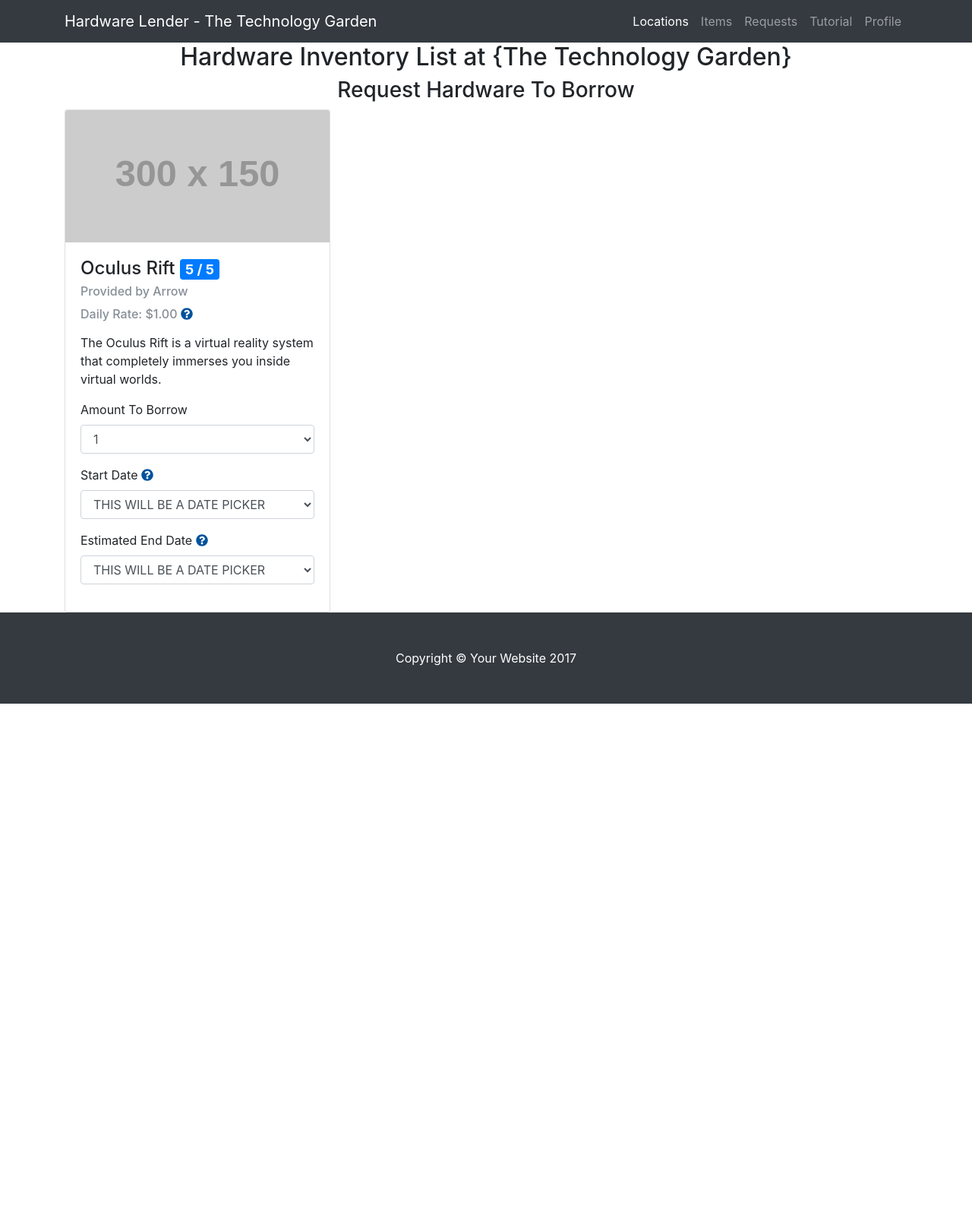
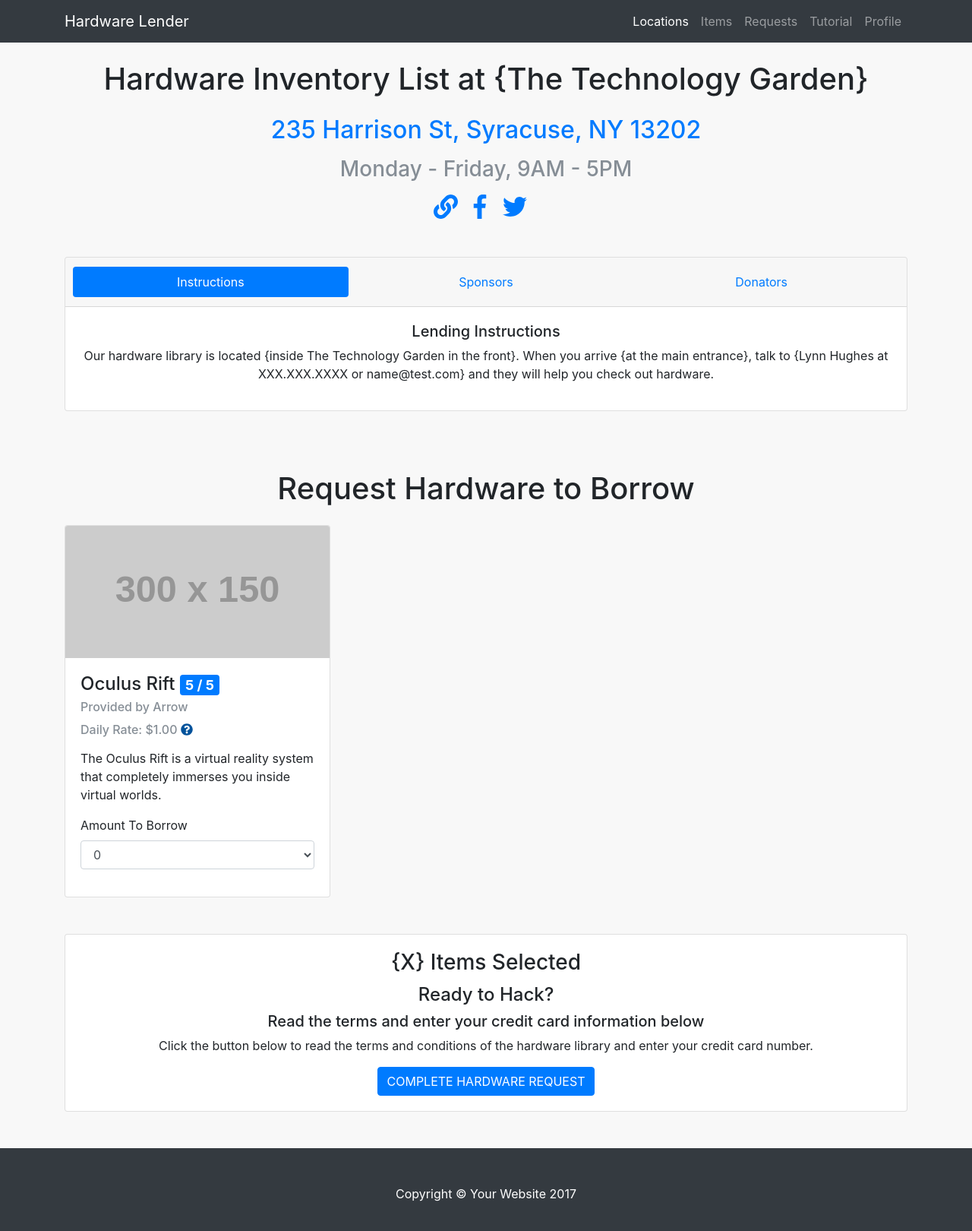
Before and after one commit to JessePeplinski/hardware-lender-web-app, a website: page roles/hacker/locations/thetechgarden.html in a window 1280 px wide. Shown: the whole page at 76% size. Before the commit the page ends 926 px from the top, so only its background shows below. Drawn offline with nearby package versions, Linux system fonts and the light colour scheme; placeholder pictures from the web are drawn by us.

Commit message:
Tech Garden Internal Page Changes
Add popup modal. Create 3 tabs for instructions, sponsors, and donators. Make backgrouned color gray. Link css to internal pages. Move headiings outside the card

```diff
--- a/roles/hacker/locations/thetechgarden.html
+++ b/roles/hacker/locations/thetechgarden.html
@@ -24,7 +24,7 @@
 
   <script defer src="https://use.fontawesome.com/releases/v5.0.1/js/all.js"></script>
 
-
+  <link href="../styles.css" rel="stylesheet">
 
   <style>
     /*!
@@ -52,7 +52,7 @@
   <!-- Navigation -->
   <nav class="navbar navbar-expand-lg navbar-dark bg-dark fixed-top">
     <div class="container">
-      <a class="navbar-brand" href="../index.html">Hardware Lender - The Technology Garden</a>
+      <a class="navbar-brand" href="../index.html">Hardware Lender</a>
       <button class="navbar-toggler" type="button" data-toggle="collapse" data-target="#navbarResponsive" aria-controls="navbarResponsive"
         aria-expanded="false" aria-label="Toggle navigation">
         <span class="navbar-toggler-icon"></span>
@@ -84,27 +84,16 @@
   <!-- Page Content -->
   <div class="container">
 
-    <!-- <h1 class="my-3 text-center">Request Hardware from The Technology Garden</h1> -->
+ <div class="text-center">
+        <h1 class="my-4">Hardware Inventory List at {The Technology Garden}</h1>
 
-    <!-- Portfolio Item Row -->
-    <!-- <div class="row text-center">
-
-      <div class="col-lg-12 portfolio-item">
-        <div class="card h-100">
-          <a href="#">
-            <img class="card-img-top" src="../img/ttg.jpg" alt="">
-          </a>
-          <div class="card-body">
-            <h3 class="card-title mb-3">
-              <a href="locations/thetechgarden.html">The Technology Garden</a>
-            </h3>
-            <h4 class="card-subtitle mb-3">
+        <h2 class="my-3">
           <a href="https://www.google.com/maps/dir/''/the+technology+garden/data=!4m5!4m4!1m0!1m2!1m1!1s0x89d9f3be64671fcb:0xd90a35d916f066ff?sa=X&ved=0ahUKEwjir5jb8PrXAhVD2yYKHaxRAJQQ9RcImQEwEA"
             target="_blank">235 Harrison St, Syracuse, NY 13202</a>
-            </h4>
-            <h4 class="card-subtitle mb-3 text-muted">Monday - Friday, 9AM - 5PM</h4>
+        </h2>
+        <h3 class="my-3 text-muted">Monday - Friday, 9AM - 5PM</h3>
 
-            <div class="mb-3">
+        <div class="my-3">
           <a href="https://www.thetechgarden.com/" target="_blank">
             <i class="fas fa-link fa-2x mr-3"></i>
           </a>
@@ -115,20 +104,56 @@
             <i class="fab fa-twitter fa-2x mr-3"></i>
           </a>
         </div>
+      </div>
 
-            <p class="card-text">The Tech Garden has been the center of Upstate's entrepreneurial ecosystem for over a decade. Become a member
+
+
+    <!-- Portfolio Item Row -->
+    <div class="row text-center mb-5 mt-5">
+
+      <div class="col-lg-12 portfolio-item">
+        <div class="card h-100">
+          <!-- <a href="#">
+            <img class="card-img-top" src="../img/ttg.jpg" alt="">
+          </a> -->
+
+          <div class="card-header">
+            <ul class="nav nav-pills card-header-pills justify-content-center nav-justified" role="tablist">
+              <li class="nav-item">
+                <a class="nav-link active" href="#lending" data-toggle="tab" role="tab">Instructions</a>
+              </li>
+              <li class="nav-item">
+                <a class="nav-link" data-toggle="tab" role="tab" href="#sponsors">Sponsors</a>
+              </li>
+              <li class="nav-item">
+                <a class="nav-link" data-toggle="tab" role="tab" href="#donators">Donators</a>
+              </li>
+            </ul>
+          </div>
+
+          <div class="card-body">
+
+            <!-- <p class="card-text">The Tech Garden has been the center of Upstate's entrepreneurial ecosystem for over a decade. Become a member
               and we will put you on a Road Map that leverages our unique programs, resources, and events that can accelerate
-              your technology Start up.</p>
+              your technology Start up.</p> -->
 
+            <!-- TAB PANE CONTENT -->
+            <div class="tab-content">
+
+              <!-- LENDING INSTRUCTIONS -->
+              <div class="tab-pane active" id="lending" role="tabpanel">
                 <div class="lending-instructions mb-3">
                   <h5>Lending Instructions</h5>
-              <p class="card-text">Our hardware library is located {inside The Technology Garden in the front}. When you arrive {at the main entrance},
-                talk to {Lynn Hughes at XXX.XXX.XXXX or name@test.com} and they will help you check out hardware.</p>
+                  <p class="card-text">Our hardware library is located {inside The Technology Garden in the front}. When you arrive {at the main
+                    entrance}, talk to {Lynn Hughes at XXX.XXX.XXXX or name@test.com} and they will help you check out hardware.</p>
+                </div>
               </div>
 
+              <!-- SPONSORS -->
+              <div class="tab-pane" id="sponsors" role="tabpanel">
                 <div class="powered-by mb-3">
-              <h5>Powered By</h5>
-              <p>Thanks to our generous sponsors that made this lab possible. Interested in putting your hardware in this lab?</p>
+                  <h5>Sponsors</h5>
+                  <p>Thank to our generous sponsors that made this lab possible.</p>
                   <a href="#">
                     <img src="http://placehold.it/150x150" class="mb-3" alt="">
                   </a>
@@ -143,27 +168,30 @@
                   </a>
 
                   <div class="block">
+                    <p>Interested in putting your hardware in this lab?</p>
                     <a href="#" class="btn btn-primary" role="button">Sponsor This Library</a>
                   </div>
-
+                </div>
               </div>
 
+              <!-- DONATORS -->
+              <div class="tab-pane" id="donators" role="tabpanel">
                 <div class="donators mb-3">
-              <h5>Donators</h5>
-              <p>Thanks to our amazing community that has donated hardware for use in the library.</p>
-            </div>
-
+                  <h5>Community Donators</h5>
+                  <p>Thanks to our amazing community that has donated hardware for use in this library. Want to donate hardware
+                    you don't use anymore?</p>
                   <a href="#" class="btn btn-primary" role="button">Donate Hardware</a>
                 </div>
               </div>
             </div>
-    </div> -->
+          </div>
+        </div>
+      </div>
+    </div>
 
-    <h2 class="text-center">Hardware Inventory List at {The Technology Garden}</h2>
-    <h3 class="text-center">Request Hardware To Borrow</h3>
+    <h1 class="my-4 text-center">Request Hardware to Borrow</h1>
 
-    <div class="row">
-
+    <div class="row mb-5">
 
       <div class="col-lg-4">
         <form>
@@ -186,6 +214,7 @@
 
                 <label for="exampleFormControlSelect1">Amount To Borrow</label>
                 <select class="form-control" id="exampleFormControlSelect1">
+                  <option>0</option>
                   <option>1</option>
                   <option>2</option>
                   <option>3</option>
@@ -193,7 +222,7 @@
                   <option>5</option>
                 </select>
               </div>
-
+              <!--
               <div class="form-group">
                 <label for="datePick">Start Date
                   <div style="display:inline-block; color:#00529B;">
@@ -216,8 +245,31 @@
                 <select class="form-control" id="datePick">
                   <option>THIS WILL BE A DATE PICKER</option>
                 </select>
+              </div> -->
+
             </div>
           </div>
+        </form>
+      </div>
+
+    </div>
+
+    <div class="row mb-5">
+
+      <div class="col-lg-12 text-center">
+        <form>
+          <div class="card h-100">
+            <div class="card-body">
+              <h3 class="card-title">{X} Items Selected</h3>
+
+              <h4>Ready to Hack?</h4>
+              <h5>Read the terms and enter your credit card information below</h5>
+              <p class="card-text">Click the button below to read the terms and conditions of the hardware library and enter your credit card
+                number.
+              </p>
+
+              <button type="button" class="btn btn-primary text-uppercase" data-toggle="modal" data-target="#myModal">Complete hardware request</button>
+
             </div>
           </div>
         </form>
@@ -228,6 +280,8 @@
   </div>
 
 
+
+
   <!-- Footer -->
   <footer class="py-5 bg-dark">
     <div class="container">
@@ -236,8 +290,37 @@
     <!-- /.container -->
   </footer>
 
+  <div class="modal fade" id="myModal">
+    <div class="modal-dialog modal-lg">
+      <div class="modal-content">
+
+        <!-- Modal Header -->
+        <div class="modal-header">
+          <h4 class="modal-title">Read terms and enter credit card to get your hardware</h4>
+          <button type="button" class="close" data-dismiss="modal">&times;</button>
+        </div>
+
+        <!-- Modal body -->
+        <div class="modal-body">
+          A BUNCH OF LEGAL STUFF AND OPEN STRIPE INTEGRATION
+        </div>
+
+        <!-- Modal footer -->
+        <div class="modal-footer">
+          <a class="btn btn-primary" href="#" role="button">Checkout Hardware</a>
+          <button type="button" class="btn btn-secondary" data-dismiss="modal">Close</button>
+        </div>
+
+      </div>
+    </div>
+  </div>
+
+
+
+
+
   <script>
-
+    // Tooltip modal
     $(document).ready(function () {
       $('[data-toggle="tooltip"]').tooltip();
     });
--- a/roles/hacker/styles.css
+++ b/roles/hacker/styles.css
@@ -6,6 +6,7 @@
 
  body {
     padding-top: 54px;
+    background-color: #F8F8F8;
   }
 
   @media (min-width: 992px) {
```
Lines whose indentation alone changed are shown as unchanged.
